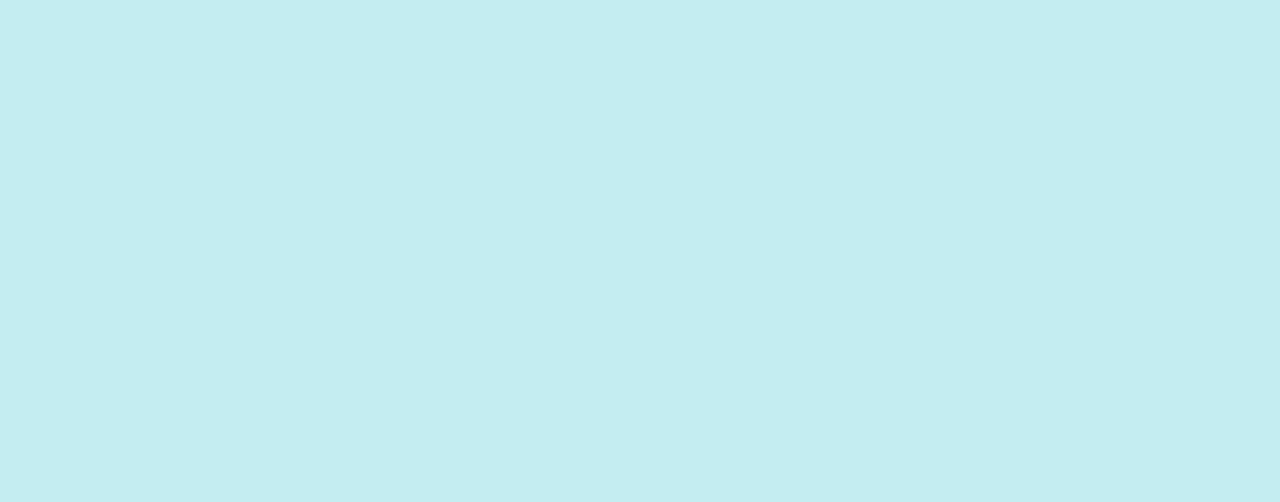
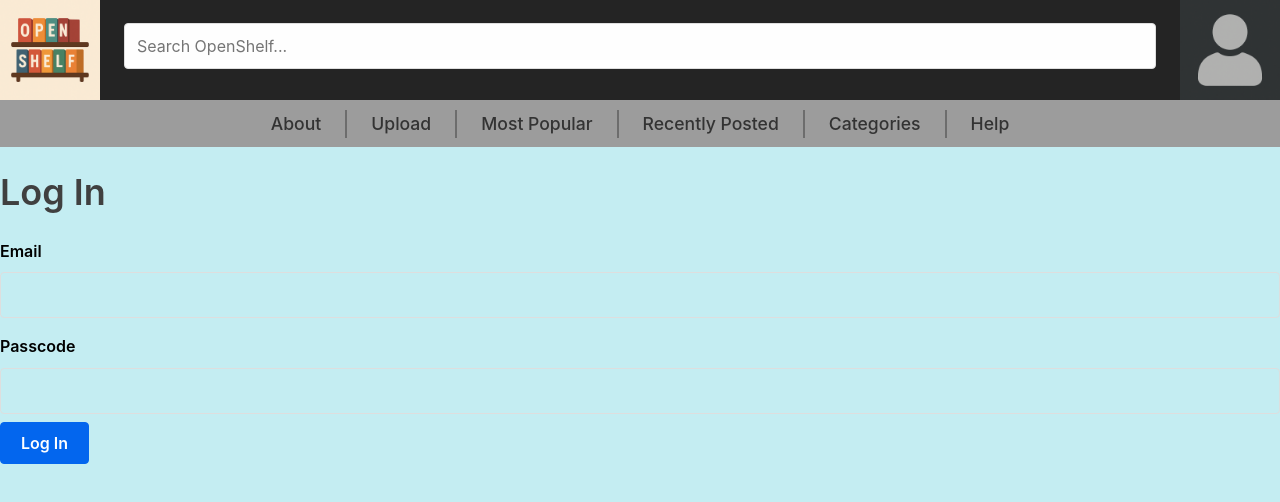
Before and after one commit to vicgrigory/csc307-team1, a React (Vite) app in the folder packages/react-frontend/: page /login in a window 1280 px wide. Before the commit this address had no page. Shown: the top 502 px of the page. Built offline with nearby package versions, Linux system fonts and the light colour scheme.

Commit message:
Added basic login page html

```diff
--- a/packages/react-frontend/src/MyApp.jsx
+++ b/packages/react-frontend/src/MyApp.jsx
@@ -4,6 +4,7 @@ import About from "./pages/About";
 import Profile from "./pages/Profile";
 import Search from "./pages/Search";
 import AccountManagement from "./pages/AccountManagement";
+import Login from "./pages/Login";
 import NavBar from "./components/NavBar";
 
 function MyApp() {
@@ -55,6 +56,15 @@ function MyApp() {
             </>
           }
         />
+	<Route
+          path="/login"
+          element={
+            <>
+              <NavBar />
+              <Login />
+            </>
+          }
+        />
       </Routes>
     </Router>
   );
--- /dev/null
+++ b/packages/react-frontend/src/pages/Login.jsx
@@ -0,0 +1,37 @@
+import { useState } from "react";
+
+export default function Login() {
+  const [email, setEmail] = useState("");
+  const [passcode, setPasscode] = useState("");
+
+  const handleSubmit = (e) => {
+    e.preventDefault();
+    alert("Login functionality coming soon!");
+  };
+
+  return (
+    <div className="page-container">
+      <h1>Log In</h1>
+
+      <form onSubmit={handleSubmit} className="login-form">
+        <label>Email</label>
+        <input
+          type="email"
+          value={email}
+          onChange={(e) => setEmail(e.target.value)}
+          required
+        />
+
+        <label>Passcode</label>
+        <input
+          type="password"
+          value={passcode}
+          onChange={(e) => setPasscode(e.target.value)}
+          required
+        />
+
+        <button type="submit">Log In</button>
+      </form>
+    </div>
+  );
+}
```
